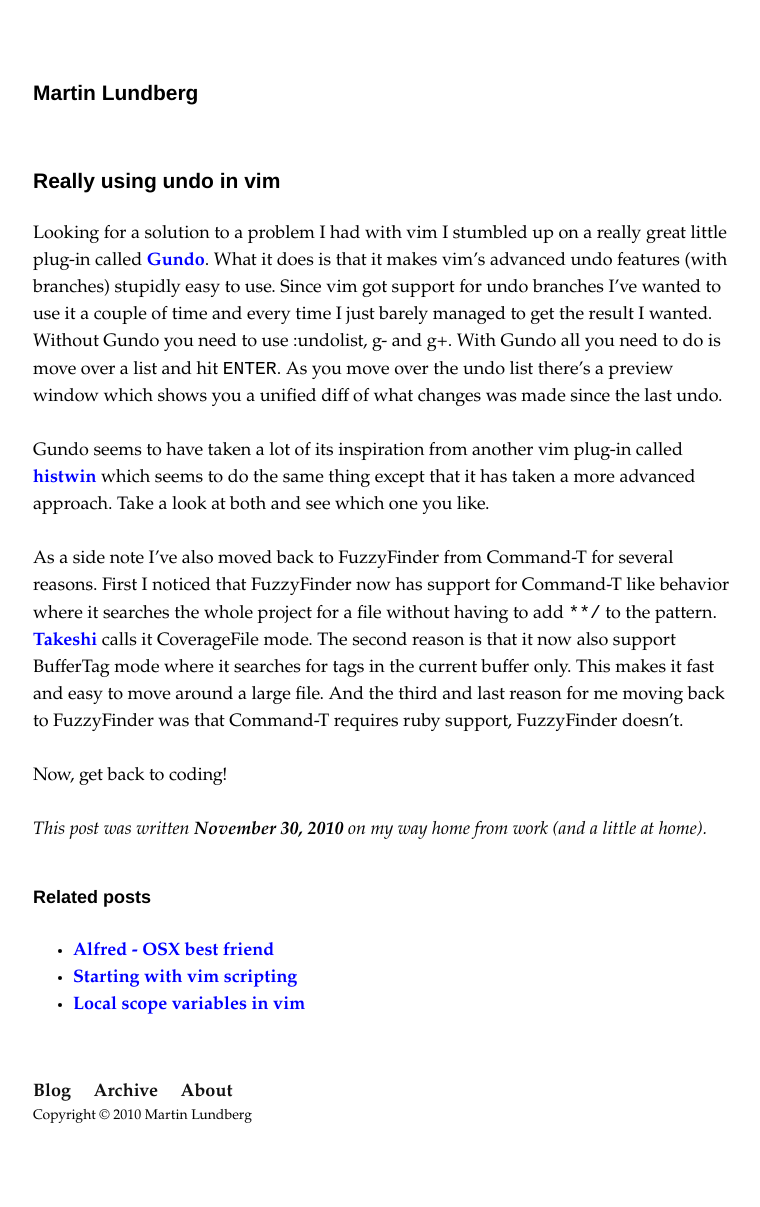
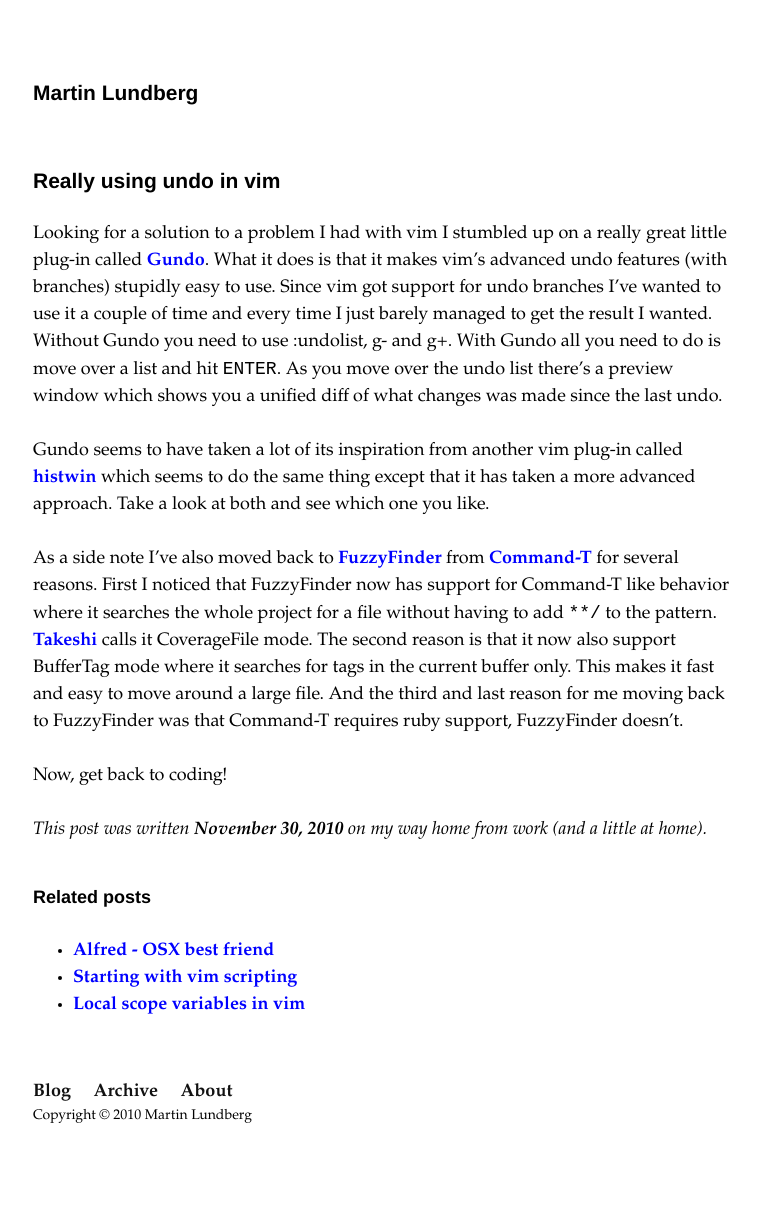
Before and after one commit to marlun/marlun.github.com, a Jekyll site: the page built from _posts/2010-11-30-really-using-undo-in-vim.markdown, in a window 1280 px wide. Shown: the whole page, without its empty margins (257-1017 px from the left). Built offline with Jekyll 4.4.1, drawn with Linux system fonts in a browser that asks for light colours; some of the changed lines change nothing that is shown.

Commit message:
Added some links to plugins.

```diff
--- a/_posts/2010-11-30-really-using-undo-in-vim.markdown
+++ b/_posts/2010-11-30-really-using-undo-in-vim.markdown
@@ -10,7 +10,7 @@
 
 Gundo seems to have taken a lot of its inspiration from another vim plug-in called [histwin](https://github.com/chrisbra/histwin.vim) which seems to do the same thing except that it has taken a more advanced approach. Take a look at both and see which one you like.
 
-As a side note I've also moved back to FuzzyFinder from Command-T for several reasons. First I noticed that FuzzyFinder now has support for Command-T like behavior where it searches the whole project for a file without having to add `**/` to the pattern. [Takeshi](http://www.vim.org/account/profile.php?user_id=12324) calls it CoverageFile mode. The second reason is that it now also support BufferTag mode where it searches for tags in the current buffer only. This makes it fast and easy to move around a large file. And the third and last reason for me moving back to FuzzyFinder was that Command-T requires ruby support, FuzzyFinder doesn't.
+As a side note I've also moved back to [FuzzyFinder](http://www.vim.org/scripts/script.php?script_id=1984) from [Command-T](http://www.vim.org/scripts/script.php?script_id=3025) for several reasons. First I noticed that FuzzyFinder now has support for Command-T like behavior where it searches the whole project for a file without having to add `**/` to the pattern. [Takeshi](http://www.vim.org/account/profile.php?user_id=12324) calls it CoverageFile mode. The second reason is that it now also support BufferTag mode where it searches for tags in the current buffer only. This makes it fast and easy to move around a large file. And the third and last reason for me moving back to FuzzyFinder was that Command-T requires ruby support, FuzzyFinder doesn't.
 
 Now, get back to coding!
 
```
